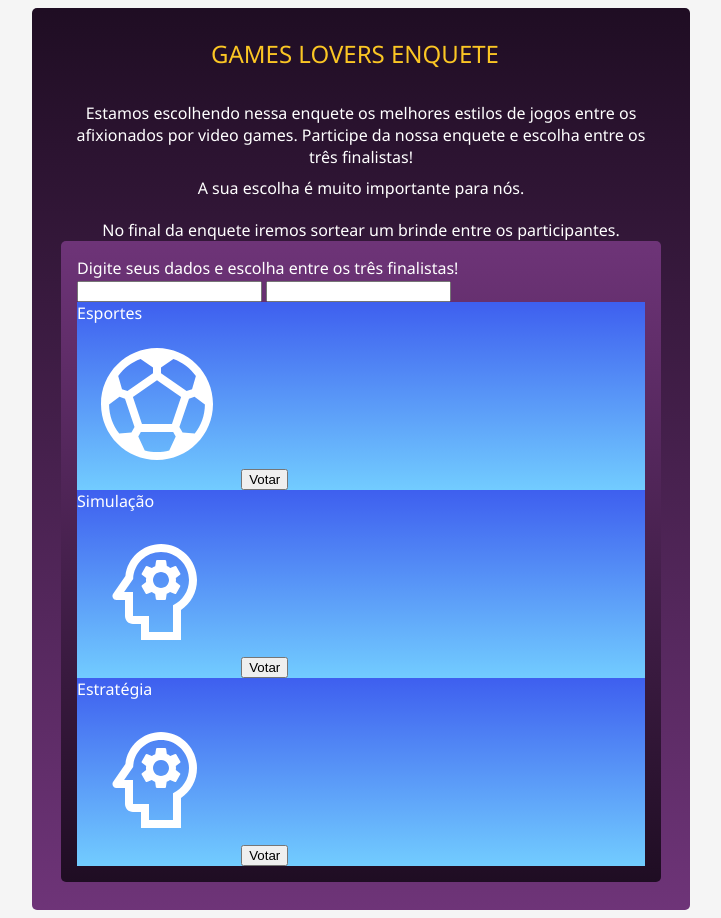
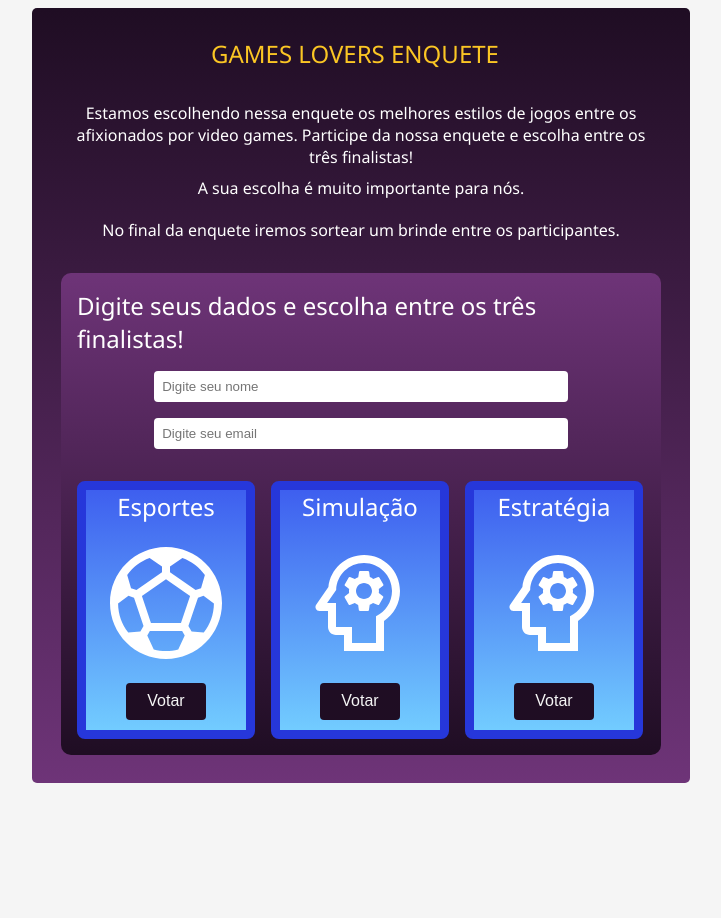
Before and after one commit to NicolasAFerro/Enquete, a plain HTML site: page index.html in a window 1280 px wide. Shown: the whole page, without its empty margins (279-1000 px from the left). After the commit the page ends 800 px from the top, so only its background shows below. Drawn offline with Linux system fonts and the light colour scheme.

Commit message:
closes #4 - desenvolver formulário

```diff
--- a/index.html
+++ b/index.html
@@ -23,14 +23,16 @@
       </div>
 
       <div class="form">
-        <div>
-          <div>Digite seus dados e escolha entre os três finalistas!</div>
-          <input type="text" />
-          <input type="email" />
+        <div class="form-header">
+          <div class="form-title">
+            Digite seus dados e escolha entre os três finalistas!
+          </div>
+          <input type="text" placeholder="Digite seu nome" />
+          <input type="email" placeholder="Digite seu email" />
         </div>
         <div class="Esportes">
           <div class="card">
-            <div>Esportes</div>
+            <div class="card-Title">Esportes</div>
             <object
               data="sports_soccer_white.svg"
               type="image/svg+xml"
@@ -38,12 +40,12 @@
             <button>Votar</button>
           </div>
           <div class="card">
-            <div>Simulação</div>
+            <div class="card-Title">Simulação</div>
             <object data="psychology_white.svg" type="image/svg+xml"></object>
             <button>Votar</button>
           </div>
           <div class="card">
-            <div>Estratégia</div>
+            <div class="card-Title">Estratégia</div>
             <object data="psychology_white.svg" type="image/svg+xml"></object>
             <button>Votar</button>
           </div>
--- a/styles.css
+++ b/styles.css
@@ -2,6 +2,26 @@ body {
   background-color: #f5f5f5;
   font-family: "Segoe UI", Tahoma, Geneva, Verdana, sans-serif;
   color: #fff;
+}
+button {
+  padding: 0.6rem;
+  width: 5rem;
+  cursor: pointer;
+  background-color: #1f0d23;
+  color: #f5f5f5;
+  border: none;
+  border-radius: 4px;
+  position: to bottom;
+  font-size: 1rem;
+}
+button:hover {
+  background-color: #6e3478;
+}
+input {
+  padding: 0.5rem;
+  border: none;
+  border-radius: 4px;
+  width: 70%;
 }
 .header-title {
   color: #fbc624;
@@ -26,12 +46,38 @@ body {
   overflow: hidden;
   padding: 1.8rem;
   margin: auto;
+  height: 150%;
 }
 .form {
+  margin-top: 2rem;
   background: linear-gradient(to bottom, #6e3478 0%, #1f0d23 100%);
   padding: 1rem;
-  border-radius: 5px;
+  border-radius: 10px;
 }
 .card {
   background: linear-gradient(to bottom, #3e5fef 0%, #72ccff 100%);
+  width: 10rem;
+  height: 15rem;
+  border: 0.6rem solid #2637da;
+  border-radius: 0.5rem;
+  display: flex;
+  flex-direction: column;
+  align-items: center;
 }
+.card-Title {
+  font-size: 1.5rem;
+}
+.Esportes {
+  display: flex;
+  gap: 1rem;
+  margin-top: 2rem;
+}
+.form-title {
+  font-size: 1.5rem;
+}
+.form-header {
+  display: flex;
+  flex-direction: column;
+  align-items: center;
+  gap: 1rem;
+}
```
